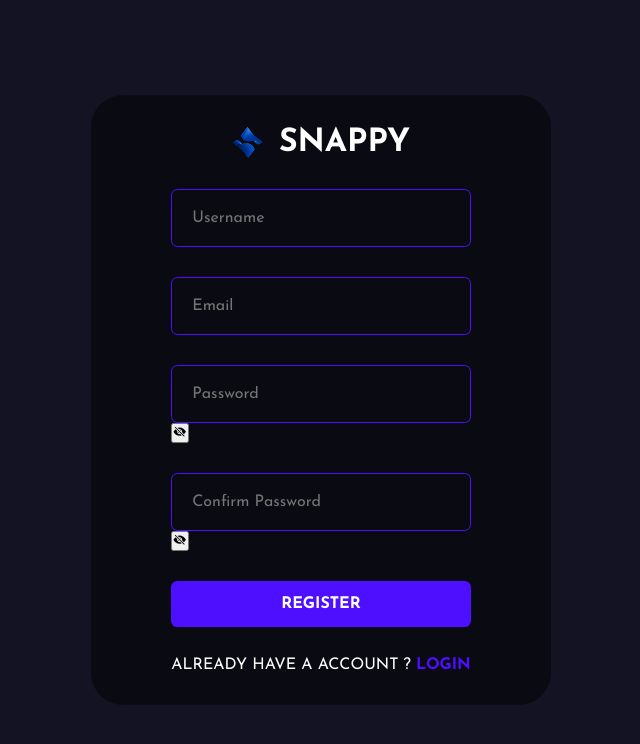
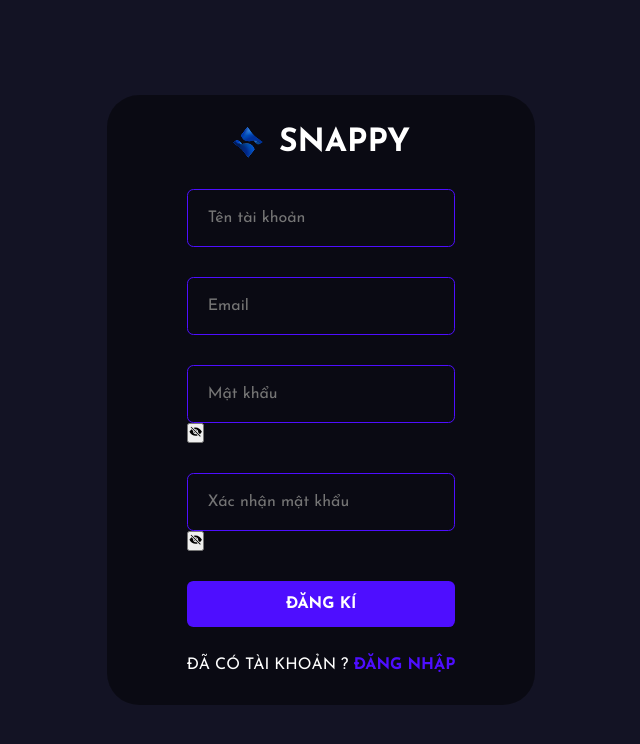
Before and after one commit to ThyLuu/RealtimeChatApp, a React (Create React App) app in the folder public/chat-app/: page /register in a window 1280 px wide. Shown: the top 744 px of the page, without its empty margins (319-959 px from the left). Built offline with nearby package versions, Linux system fonts and the light colour scheme.

Commit message:
Update tiếng việt cho các trường thông tin và thông báo

```diff
--- a/public/chat-app/src/pages/Login.jsx
+++ b/public/chat-app/src/pages/Login.jsx
@@ -102,10 +102,10 @@ function Login() {
             <h1>Snappy</h1>
           </div>
 
-          <input type="text" placeholder='Username' name='username' onChange={(e) => handleChange(e)} min="3"/>
+          <input type="text" placeholder='Tên tài khoản' name='username' onChange={(e) => handleChange(e)} min="3"/>
 
           <div className='flex relative  items-center'>
-            <input type={isShowPassword ? 'text' : 'password'} placeholder='Password' name='password' onChange={(e) => handleChange(e)} />
+            <input type={isShowPassword ? 'text' : 'password'} placeholder='Mật khẩu' name='password' onChange={(e) => handleChange(e)} />
 
             <button
               type="button"
@@ -117,11 +117,9 @@ function Login() {
             </button>
           </div>
 
+          <button className='login-button' type='submit'>Đăng Nhập</button>
 
-
-          <button className='login-button' type='submit'>Login</button>
-
-          <span>Don't have a account ? <Link to="/register">Register</Link></span>
+          <span>Chưa có tài khoản ? <Link to="/register">Đăng Kí</Link></span>
 
         </form>
       </FormContainer>
--- a/public/chat-app/src/pages/Register.jsx
+++ b/public/chat-app/src/pages/Register.jsx
@@ -89,10 +89,10 @@ function Register() {
             toast.error("Tên tài khoản cần tối thiểu 3 kí tự!", toastOptions)
             return false
         }
-        else if (password.length < 8) {
-            toast.error("Mật khẩu cần tối thiểu 8 ký tự, ít nhất 1 chữ cái, 1 số và 1 ký tự đặc biệt", toastOptions)
-            return false
-        }
+        // else if (password.length < 8) {
+        //     toast.error("Mật khẩu cần tối thiểu 8 ký tự, ít nhất 1 chữ cái, 1 số và 1 ký tự đặc biệt", toastOptions)
+        //     return false
+        // }
         else if (email === "") {
             toast.error("Email không được để trống!", toastOptions)
             return false
@@ -118,12 +118,12 @@ function Register() {
                         <h1 className='text-white uppercase'>Snappy</h1>
                     </div>
 
-                    <input type="text" placeholder='Username' name='username' onChange={(e) => handleChange(e)} />
+                    <input type="text" placeholder='Tên tài khoản' name='username' onChange={(e) => handleChange(e)} />
 
                     <input type="email" placeholder='Email' name='email' onChange={(e) => handleChange(e)} />
 
                     <div className='flex relative  items-center'>
-                        <input type={isShowPassword ? 'text' : 'password'} placeholder='Password' name='password' onChange={(e) => handleChange(e)} />
+                        <input type={isShowPassword ? 'text' : 'password'} placeholder='Mật khẩu' name='password' onChange={(e) => handleChange(e)} />
 
                         <button
                         type="button"
@@ -136,7 +136,7 @@ function Register() {
                     </div>
 
                     <div className='flex relative  items-center'>
-                        <input type={isConfirmPassword ? 'text' : 'password'} placeholder='Confirm Password' name='confirmPassword' onChange={(e) => handleChange(e)} />
+                        <input type={isConfirmPassword ? 'text' : 'password'} placeholder='Xác nhận mật khẩu' name='confirmPassword' onChange={(e) => handleChange(e)} />
 
                         <button
                         type="button"
@@ -148,9 +148,9 @@ function Register() {
                         </button>
                     </div>
 
-                    <button className='register-button' style={{backgroundColor:'#4e0eff'}} type='submit'>Register</button>
+                    <button className='register-button' style={{backgroundColor:'#4e0eff'}} type='submit'>Đăng Kí</button>
 
-                    <span>Already have a account ? <Link to="/login">Login</Link></span>
+                    <span>Đã có tài khoản ? <Link to="/login">Đăng Nhập</Link></span>
 
                 </form>
             </FormContainer>
--- a/public/chat-app/src/pages/SetAvatar.jsx
+++ b/public/chat-app/src/pages/SetAvatar.jsx
@@ -123,7 +123,7 @@ export default function SetAvatar() {
                 </Container> : (
                     <Container>
                         <div className="title-container">
-                            <h1>Pick an avatar for your profile picture</h1>
+                            <h1>Chọn avatar nha</h1>
                         </div>
 
                         <div className="avatars">
@@ -138,7 +138,7 @@ export default function SetAvatar() {
                             }
                         </div>
 
-                        <button className='submit-btn' onClick={setProfilePicture}>Set as profile picture</button>
+                        <button className='submit-btn' onClick={setProfilePicture}>Đặt làm avatar</button>
                     </Container>
                 )
             }
```
